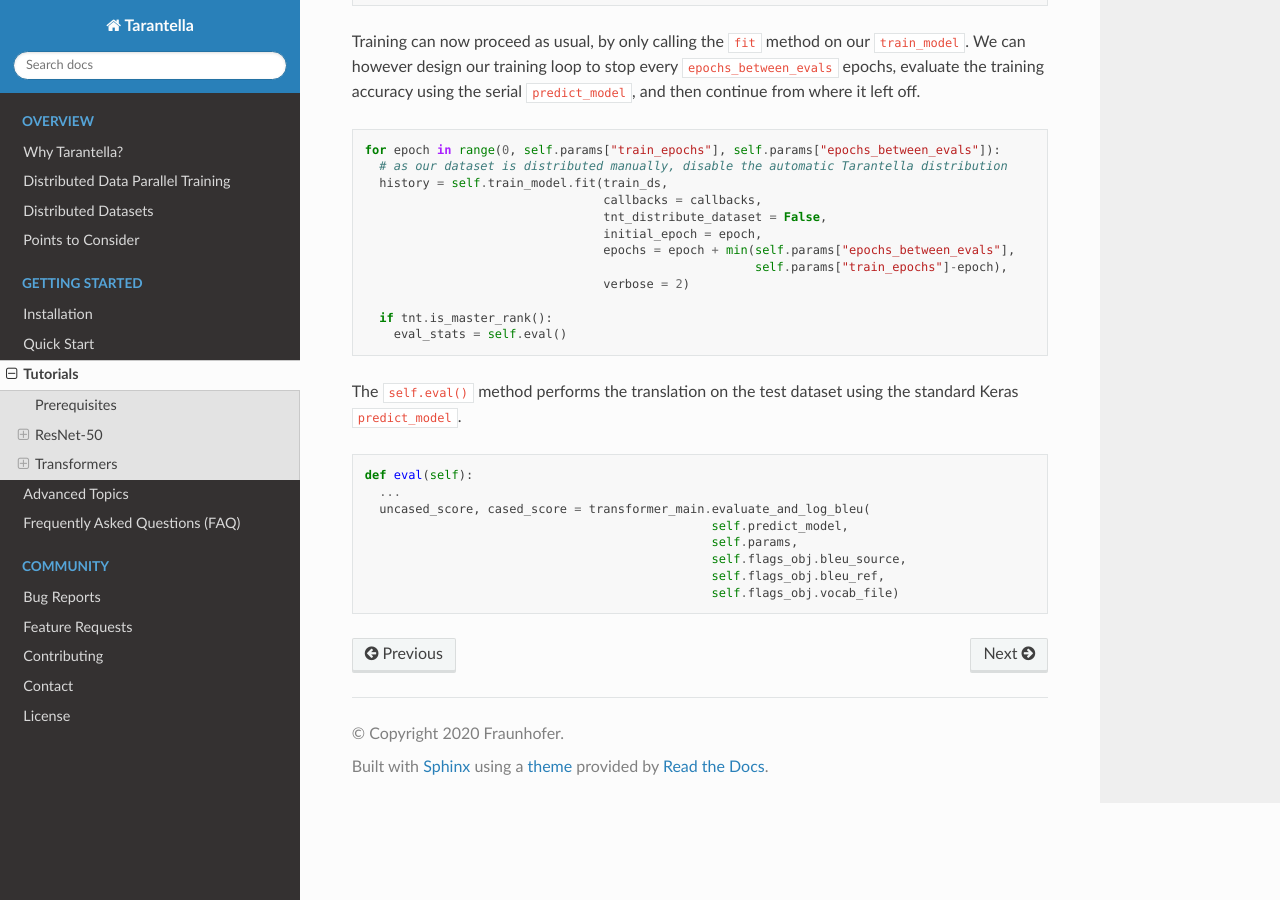
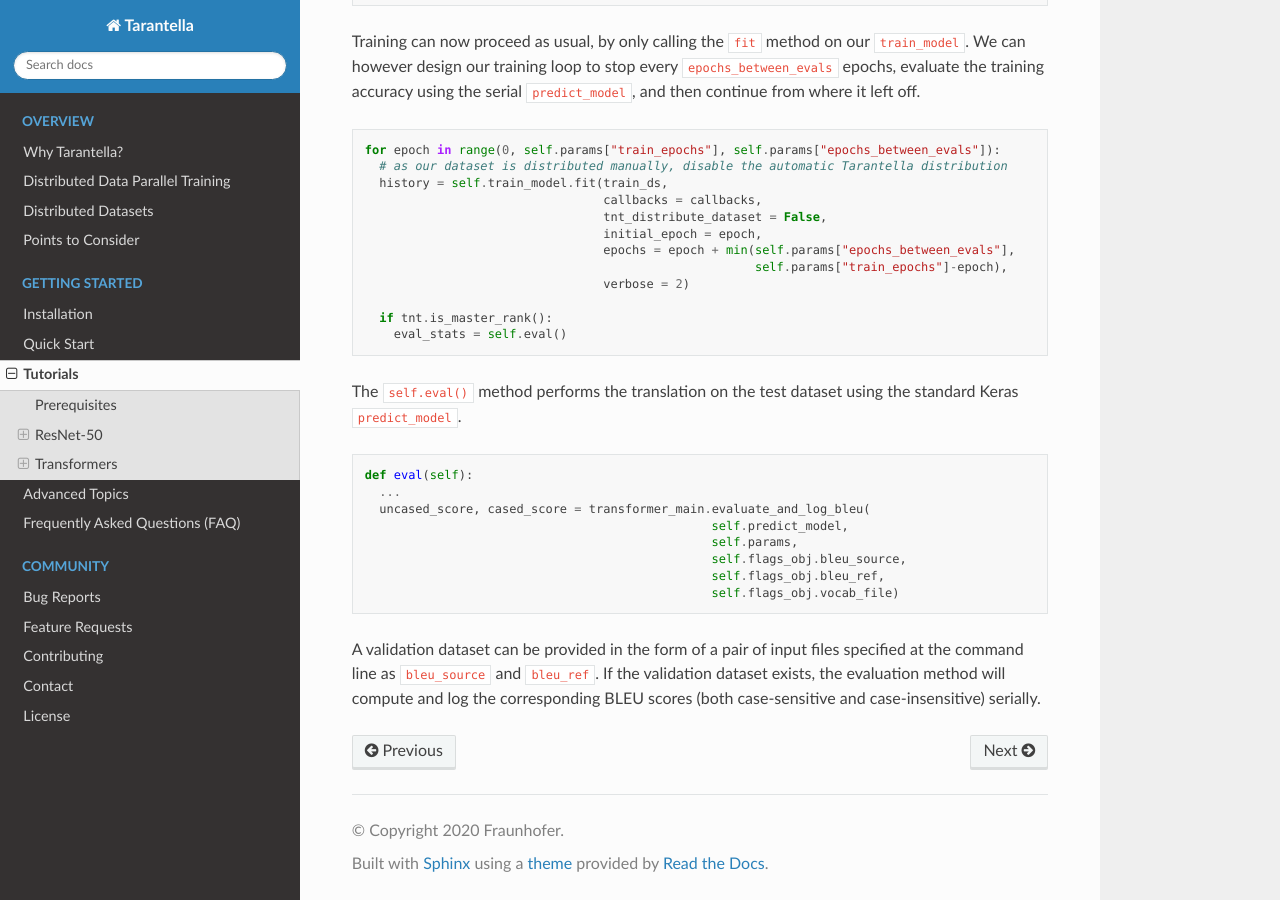
Before and after one commit to cc-hpc-itwm/tarantella, a Sphinx documentation site: the page built from docs/source/tutorials.rst, in a window 1280 px wide and 900 px high, scrolled down 9673 px. Built offline with Sphinx 7.4.7 and the Read the Docs theme 2.0.0, drawn with Linux system fonts in a browser that asks for light colours.

Commit message:
Docs: Tutorials: Transformer: add BLEU scores details

```diff
--- a/docs/source/tutorials.rst
+++ b/docs/source/tutorials.rst
@@ -584,3 +584,8 @@ standard Keras ``predict_model``.
                                                   self.flags_obj.bleu_source,
                                                   self.flags_obj.bleu_ref,
                                                   self.flags_obj.vocab_file)
+
+A validation dataset can be provided in the form of a pair of input files specified
+at the command line as  ``bleu_source`` and ``bleu_ref``.
+If the validation dataset exists, the evaluation method will compute and log the
+corresponding BLEU scores (both case-sensitive and case-insensitive) serially.
```
